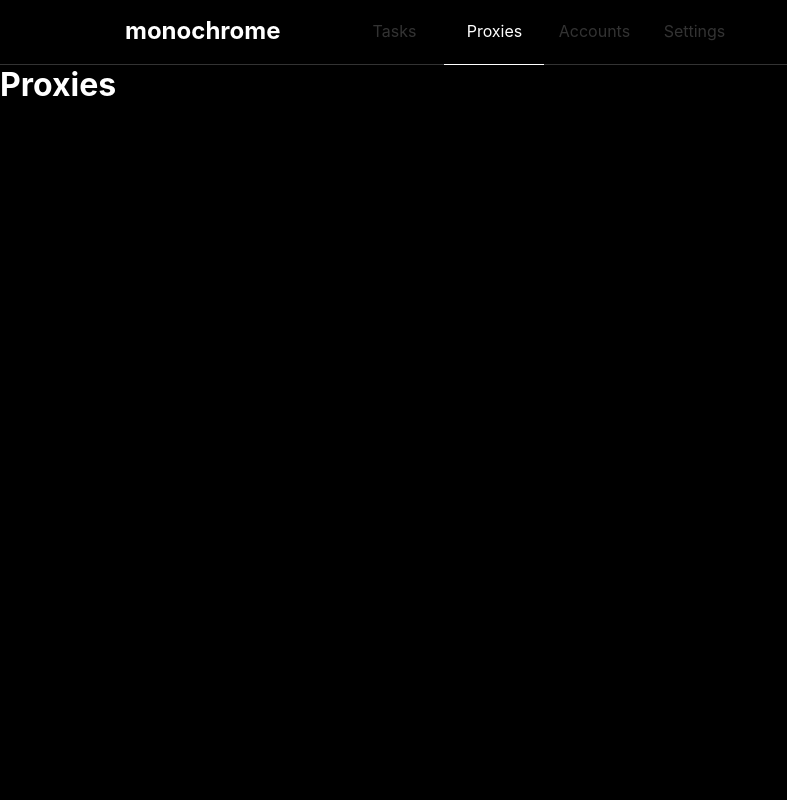
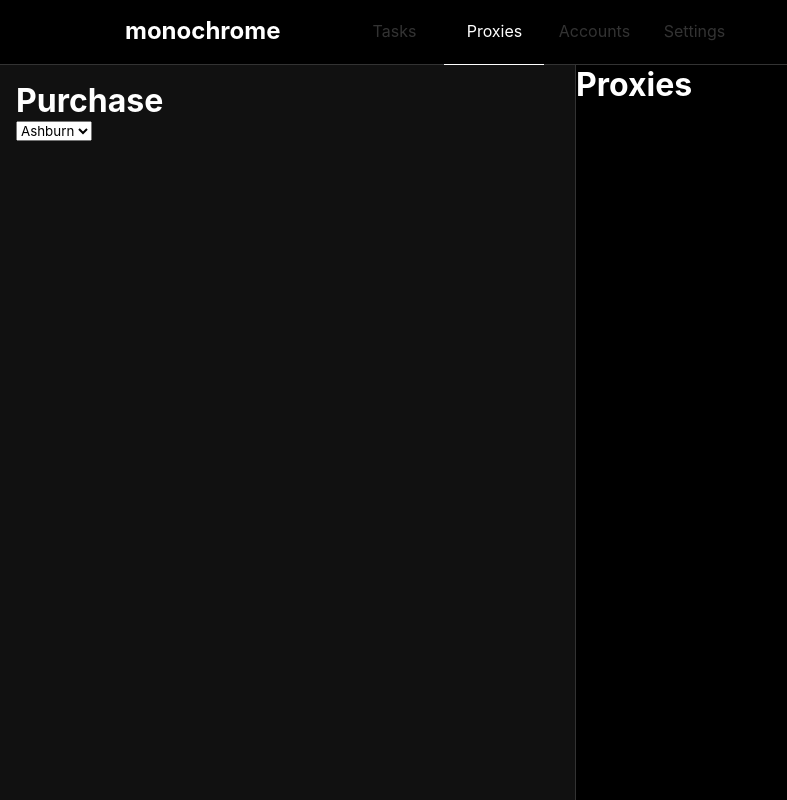
Before and after one commit to timothyac/monochrome, a React (Create React App) app: page /proxies in a window 1280 px wide. Shown: the top 800 px of the page, without its empty margins (0-787 px from the left). Built offline with nearby package versions, Linux system fonts and the light colour scheme; a web font is replaced by a local one.

Commit message:
starting purchase form

```diff
--- a/src/components/proxies/Proxies.jsx
+++ b/src/components/proxies/Proxies.jsx
@@ -1,9 +1,21 @@
 import React from "react";
+
+import { page, purchase } from "./Proxies.module.scss";
 
 export default () => {
   return (
-    <div>
-      <h1>Proxies</h1>
+    <div className={page}>
+      <div className={purchase}>
+        <h1>Purchase</h1>
+        <form>
+          <select name="providers" id="providers">
+            <option value="Ashburn">Ashburn</option>
+          </select>
+        </form>
+      </div>
+      <div>
+        <h1>Proxies</h1>
+      </div>
     </div>
   );
 };
--- /dev/null
+++ b/src/components/proxies/Proxies.module.scss
@@ -0,0 +1,21 @@
+.page {
+  position: relative;
+  display: flex;
+  width: 100%;
+  height: 100%;
+
+  & > :first-child {
+    position: relative;
+    background-color: #111;
+    border-right: 1px solid #333;
+    width: 30%;
+  }
+
+  & > :last-child {
+    width: 70%;
+  }
+}
+
+.purchase {
+  padding: 1rem;
+}
```
